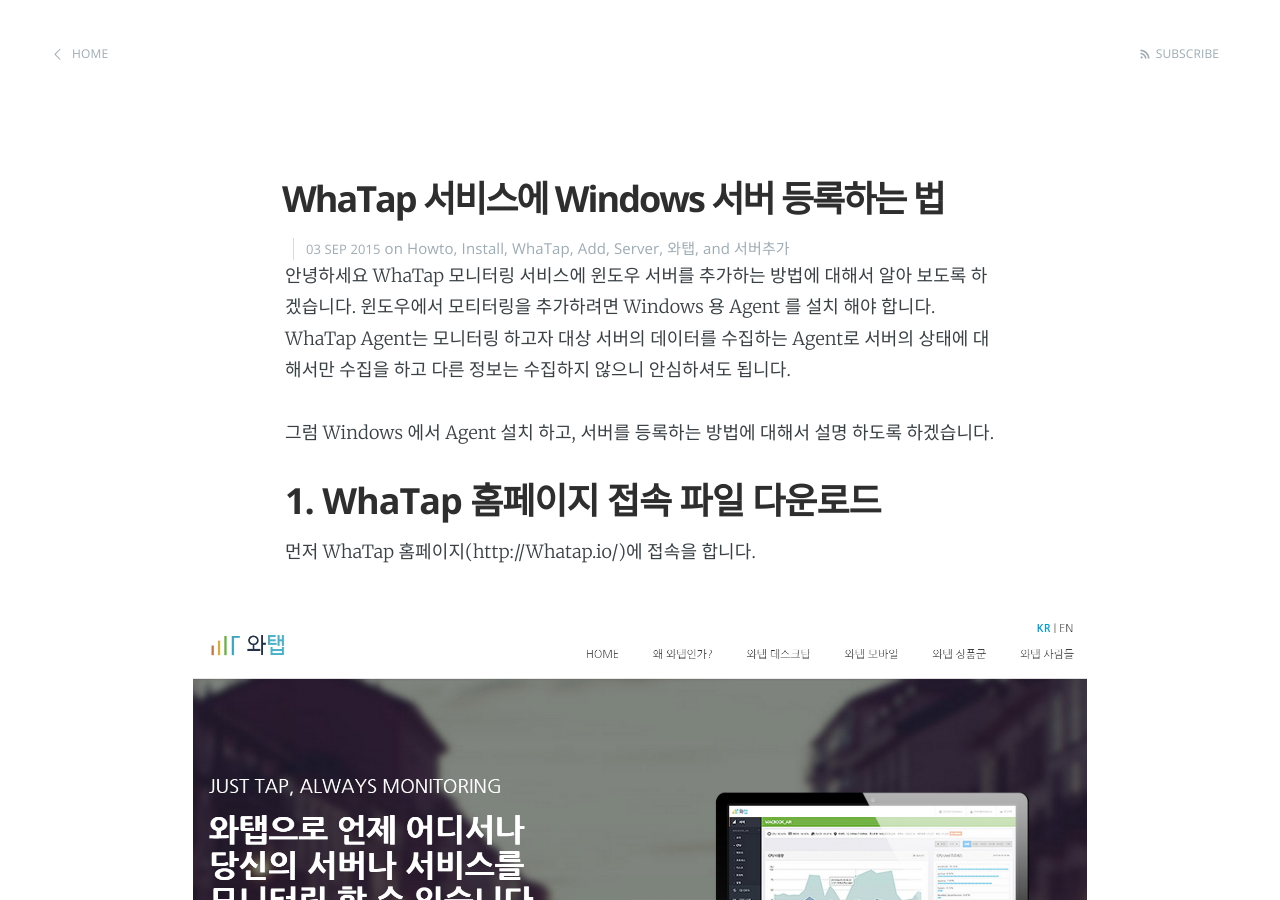
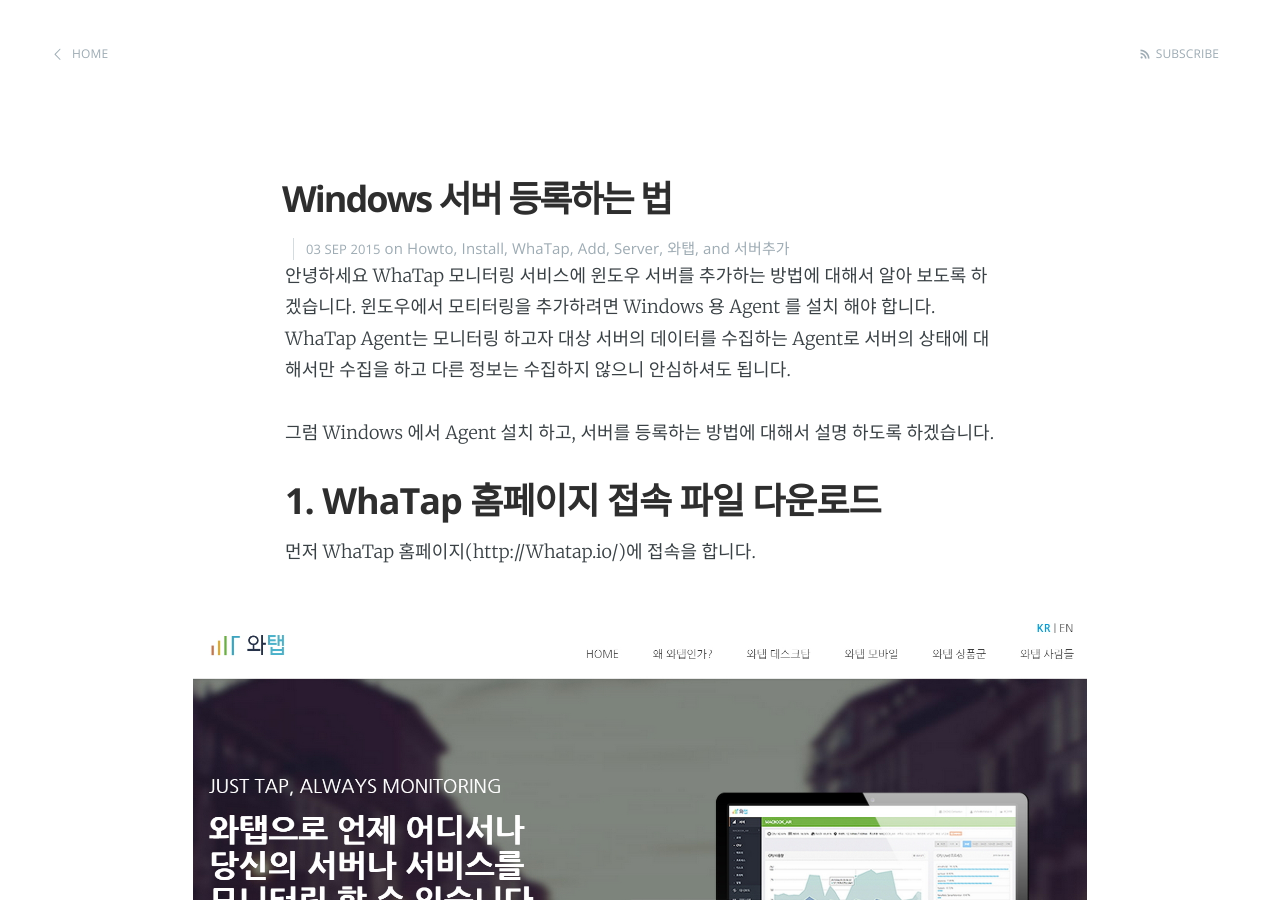
Before and after one commit to whatap/whatap.github.io, a Jekyll site: the page built from _posts/2015-09-03-AddWindowsServer.md, in a window 1280 px wide and 900 px high. Built offline with Jekyll 4.4.1, drawn with Linux system fonts in a browser that asks for light colours; Markdown is read by kramdown in place of the engine named in the settings.

Commit message:
Title 수정

```diff
--- a/_posts/2015-09-03-AddWindowsServer.md
+++ b/_posts/2015-09-03-AddWindowsServer.md
@@ -1,6 +1,6 @@
 ---
 layout: post
-title:  "WhaTap 서비스에 Windows 서버 등록하는 법"
+title:  "Windows 서버 등록하는 법"
 date:   2015-9-3 17:07:00
 categories: Howto Install WhaTap Add Server 와탭 서버추가
 ---
```
